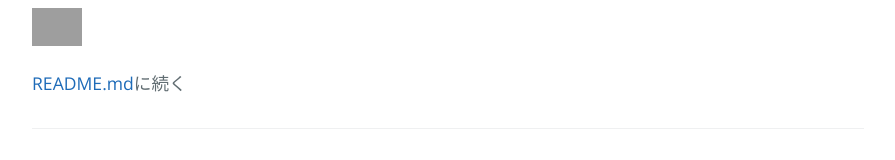
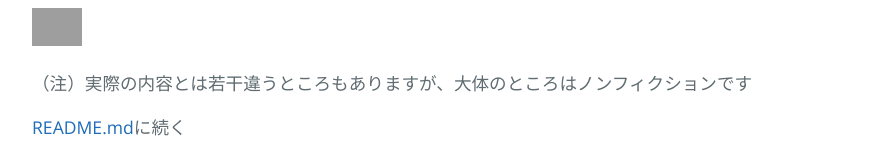
Before and after one commit to ryurock/ore-no-natsuyasumi, a plain HTML site: page index.html in a window 1280 px wide. Shown: the part 7348-7508 px from the top of the page, without its empty margins (192-1087 px from the left). Drawn offline with nearby package versions, Linux system fonts and the light colour scheme; grey boxes are pictures that could not be loaded.

```diff
--- a/index.html
+++ b/index.html
@@ -105,6 +105,7 @@
 <p><img src="images/kuti.png" width="200" /></p>
 <p><img src="images/kuti.png" width="100" /></p>
 <p><img src="images/kuti.png" width="50" /></p>
+<p>（注）実際の内容とは若干違うところもありますが、大体のところはノンフィクションです</p>
 <p><a href="https://github.com/ryurock/ore-no-natsuyasumi">README.md</a>に続く</p>
       <footer class="site-footer">
         <span class="site-footer-owner"><a href="https://github.com/ryurock/ore-no-natsuyasumi">俺の夏休み</a> is maintained by <a href="https://github.com/ryurock">ryurock</a>.</span>
```
Also changed, not shown: images/ore.png (added), 1 other file.
